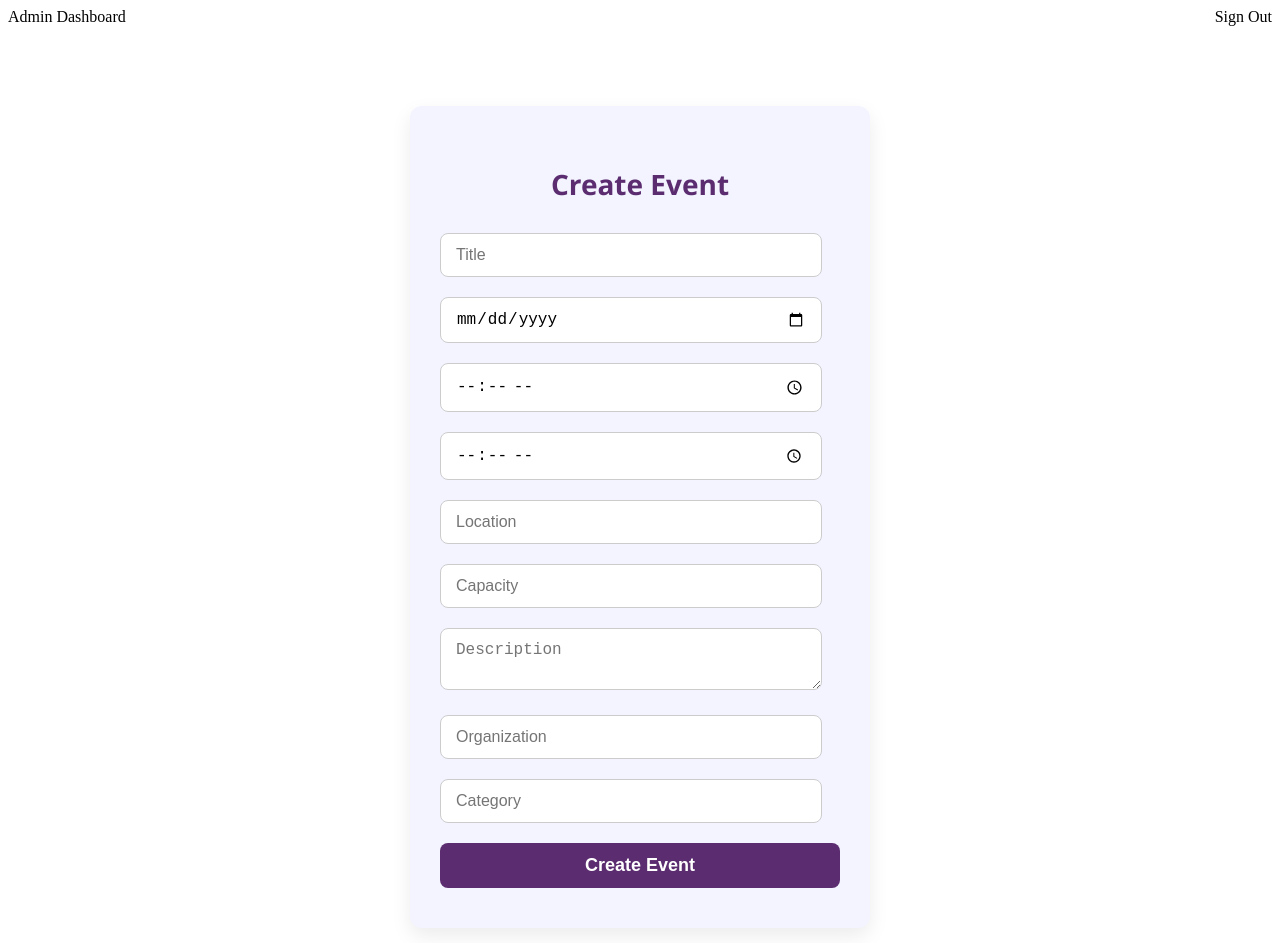
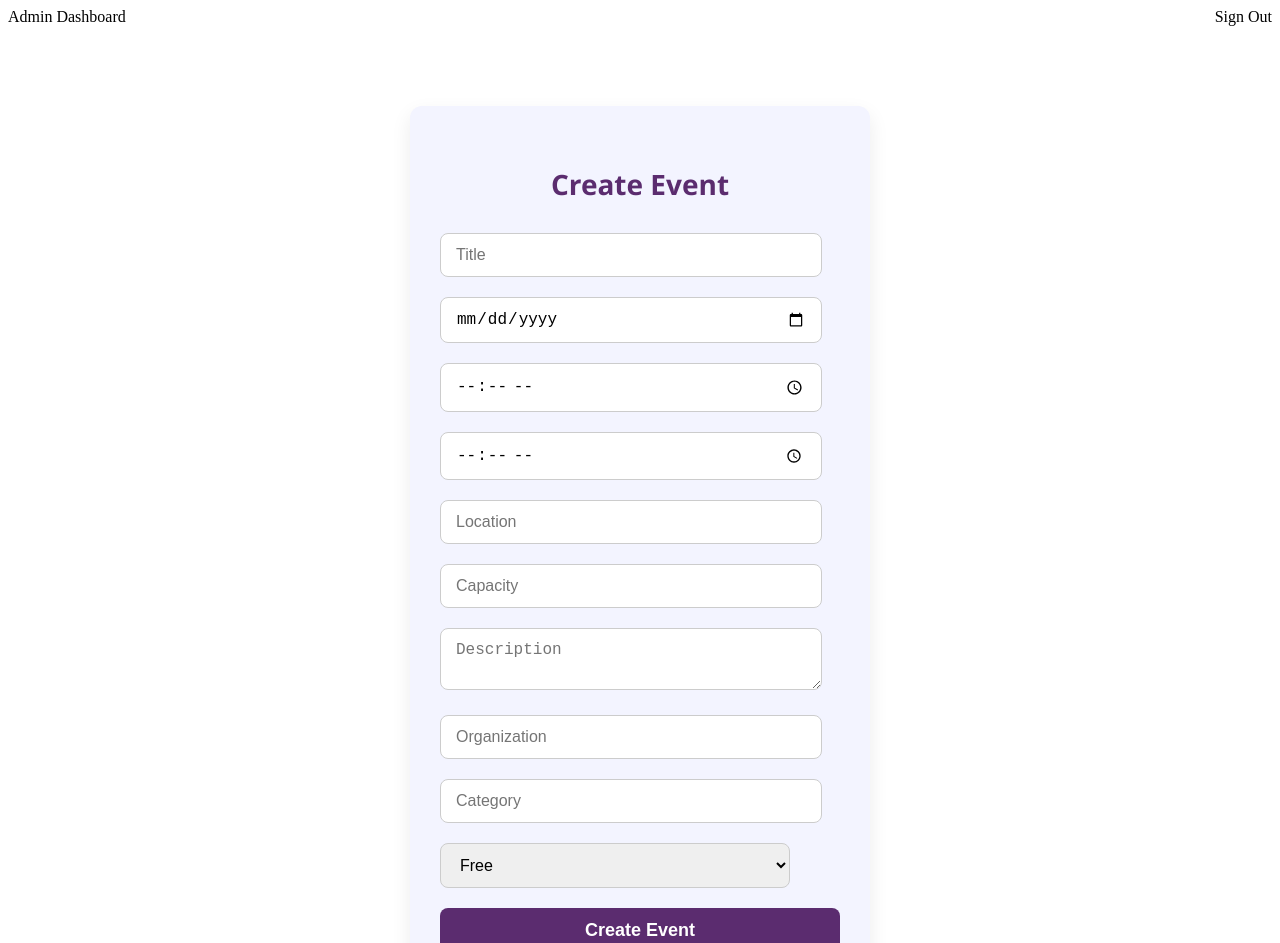
Before and after one commit to Jad-Atieh/SOEN-341-Project-Fall-2025, a React (Vite) app in the folder frontend/: page /create-event in a window 1280 px wide. Shown: the top 943 px of the page. Built offline with nearby package versions, Linux system fonts and the light colour scheme; no server answers; sample sign-in values are in the browser's storage.

Commit message:
added pay option when creating event

```diff
--- a/frontend/src/components/EventForm.jsx
+++ b/frontend/src/components/EventForm.jsx
@@ -29,6 +29,7 @@ function EventForm({ eventId }) {
     description: "",
     organization: "",
     category: "",
+    ticket_type: "free",
   });
 
   useEffect(() => {
@@ -47,6 +48,7 @@ function EventForm({ eventId }) {
           description: res.data.description,
           organization: res.data.organization,
           category: res.data.category,
+          ticket_type: res.data.ticket_type || "free",
         });
       } catch (err) {
         console.error(err);
@@ -68,7 +70,7 @@ function EventForm({ eventId }) {
     try {
       const payload = {
         ...form,
-        approval_status: "pending", // always pending
+        approval_status: "pending",
       };
 
       if (eventId) {
@@ -178,6 +180,17 @@ function EventForm({ eventId }) {
           required
         />
 
+        <select
+          className="form-input"
+          name="ticket_type"
+          value={form.ticket_type}
+          onChange={handleChange}
+          required
+        >
+          <option value="free">Free</option>
+          <option value="paid">Paid</option>
+        </select>
+
         <button className="form-button" type="submit">
           {eventId ? "Save Changes" : "Create Event"}
         </button>
```
